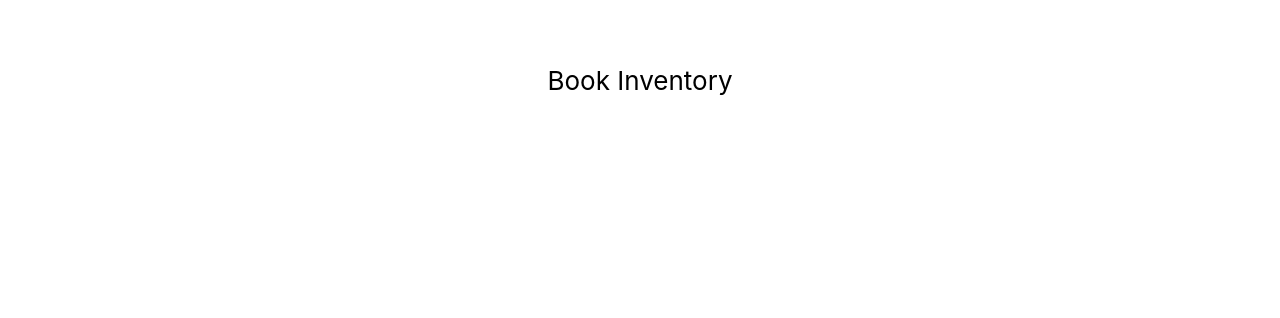
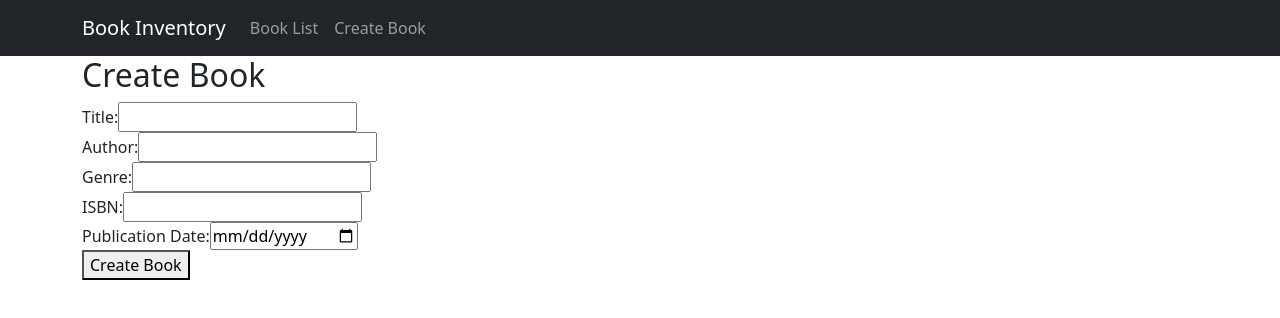
Before and after one commit to serenalicf/book-frontend, a React (Create React App) app: page /books/create in a window 1280 px wide. Before the commit this address had no page. Shown: the top 318 px of the page. Built offline with nearby package versions, Linux system fonts and the light colour scheme.

Commit message:
add create book form

```diff
--- a/package.json
+++ b/package.json
@@ -7,7 +7,9 @@
     "@testing-library/react": "^13.4.0",
     "@testing-library/user-event": "^13.5.0",
     "axios": "^1.7.7",
+    "bootstrap": "^5.3.3",
     "react": "^18.3.1",
+    "react-bootstrap": "^2.10.4",
     "react-dom": "^18.3.1",
     "react-router-dom": "^6.26.2",
     "react-scripts": "5.0.1",
--- a/src/App.js
+++ b/src/App.js
@@ -1,22 +1,31 @@
 import './App.css';
 import React from 'react';
-import { BrowserRouter as Router, Routes, Route } from 'react-router-dom';
+import { BrowserRouter as Router, Routes, Route, Link } from 'react-router-dom';
 import BookList from './components/BookList';
+import CreateBookForm from './components/CreateBookForm';
+import { Container, Nav, Navbar } from 'react-bootstrap';
 
 function App() {
   return (
-    <div>
-      <header className="App-header">
-        <p>Book Inventory</p>
-      </header>
     <Router>
-      <Routes>
-        <Route path="/books" element={<BookList />} />
-      </Routes>
+      <div>
+        <Navbar bg="dark" variant="dark">
+          <Container>
+            <Navbar.Brand href="/books">Book Inventory</Navbar.Brand>
+            <Nav className="me-auto">
+              <Nav.Link as={Link} to="/books">Book List</Nav.Link>
+              <Nav.Link as={Link} to="/books/create">Create Book</Nav.Link>
+            </Nav>
+          </Container>
+        </Navbar>
+        <Container>
+          <Routes>
+            <Route path="/books" element={<BookList />} />
+            <Route path="/books/create" element={<CreateBookForm />} />
+          </Routes>
+        </Container>
+      </div>
     </Router>
-
-    </div>
-
   );
 }
 
--- a/src/components/BookList.jsx
+++ b/src/components/BookList.jsx
@@ -1,8 +1,12 @@
 import React, { useState, useEffect, useCallback } from 'react';
 import axios from 'axios';
+import { Form, Button, Table } from 'react-bootstrap';
+import 'bootstrap/dist/css/bootstrap.min.css';
 
 const BookList = () => {
     const [books, setBooks] = useState([]);
+    const [currentPage, setCurrentPage] = useState(1);
+    const [booksPerPage] = useState(5); // Number of books to display per page
     const [filters, setFilters] = useState({
         title: '',
         author: '',
@@ -14,14 +18,13 @@ const BookList = () => {
 
     const fetchBooks = useCallback(async () => {
         try {
-            // Filter out fields with empty values
             const filteredParams = Object.fromEntries(
                 Object.entries(filters).filter(([key, value]) => value !== '')
             );
 
             const response = await axios.get('http://localhost:8083/books', { params: filteredParams });
-            setBooks(response.data);
-            console.log('Response data: ============', response.data);
+            setBooks(response.data.content);
+            console.log('Response data:', response.data);
         } catch (error) {
             console.error('Error fetching books:', error);
         }
@@ -34,7 +37,15 @@ const BookList = () => {
 
         fetchData();
 
-    }, [fetchBooks]); // Include fetchBooks in the dependency array
+    }, [fetchBooks]);
+
+    const handlePagination = (pageNumber) => {
+        setCurrentPage(pageNumber);
+    };
+
+    const indexOfLastBook = currentPage * booksPerPage;
+    const indexOfFirstBook = indexOfLastBook - booksPerPage;
+    const currentBooks = Array.isArray(books) ? books.slice((currentPage - 1) * booksPerPage, currentPage * booksPerPage) : [];
 
     const handleFilterChange = (e) => {
         const { name, value } = e.target;
@@ -48,10 +59,8 @@ const BookList = () => {
         fetchBooks();
     };
 
-
     const handleExport = async () => {
         try {
-            console.log("======== " + process.env.REACT_APP_URL + '/books/export')
             const response = await axios.get('http://localhost:8083/books/export', { params: filters, responseType: 'blob' });
             const url = window.URL.createObjectURL(new Blob([response.data]));
             const link = document.createElement('a');
@@ -67,22 +76,36 @@ const BookList = () => {
     return (
         <div>
             <div className="search-container">
-                <label htmlFor="title">Title: </label>
-                <input type="text" name="title" value={filters.title} onChange={handleFilterChange} placeholder="Title" label="Title" />
-                <label htmlFor="author">Author: </label>
-                <input type="text" name="author" value={filters.author} onChange={handleFilterChange} placeholder="Author" />
-                <label htmlFor="genre">Genre: </label>
-                <input type="text" name="genre" value={filters.genre} onChange={handleFilterChange} placeholder="Genre" />
-                <label htmlFor="isbn">ISBN: </label>
-                <input type="text" name="isbn" value={filters.isbn} onChange={handleFilterChange} placeholder="ISBN" />
-                <label htmlFor="fromPublicationDate">From Publication Date: </label>
-                <input type="date" name="fromPublicationDate" value={filters.fromPublicationDate} onChange={handleFilterChange} placeholder="From Publication Date" />
-                <label htmlFor="toPublicationDate">To Publication Date: </label>
-                <input type="date" name="toPublicationDate" value={filters.toPublicationDate} onChange={handleFilterChange} placeholder="To Publication Date" />
-                <button onClick={handleExport}>Export Books as CSV</button>
+                <Form>
+                    <Form.Group controlId="title">
+                        <Form.Label>Title:</Form.Label>
+                        <Form.Control type="text" name="title" value={filters.title} onChange={handleFilterChange} placeholder="Title" />
+                    </Form.Group>
+                    <Form.Group controlId="author">
+                        <Form.Label>Author:</Form.Label>
+                        <Form.Control type="text" name="author" value={filters.author} onChange={handleFilterChange} placeholder="Author" />
+                    </Form.Group>
+                    <Form.Group controlId="genre">
+                        <Form.Label>Genre:</Form.Label>
+                        <Form.Control type="text" name="genre" value={filters.genre} onChange={handleFilterChange} placeholder="Genre" />
+                    </Form.Group>
+                    <Form.Group controlId="isbn">
+                        <Form.Label>ISBN:</Form.Label>
+                        <Form.Control type="text" name="isbn" value={filters.isbn} onChange={handleFilterChange} placeholder="ISBN" />
+                    </Form.Group>
+                    <Form.Group controlId="fromPublicationDate">
+                        <Form.Label>From Publication Date:</Form.Label>
+                        <Form.Control type="date" name="fromPublicationDate" value={filters.fromPublicationDate} onChange={handleFilterChange} placeholder="From Publication Date" />
+                    </Form.Group>
+                    <Form.Group controlId="toPublicationDate">
+                        <Form.Label>To Publication Date:</Form.Label>
+                        <Form.Control type="date" name="toPublicationDate" value={filters.toPublicationDate} onChange={handleFilterChange} placeholder="To Publication Date" />
+                    </Form.Group>
+                </Form>
+                <Button onClick={handleExport}>Export Books as CSV</Button>
             </div>
 
-            <table className="book-table">
+            <Table striped bordered hover>
                 <thead>
                     <tr>
                         <th>Title</th>
@@ -93,8 +116,8 @@ const BookList = () => {
                     </tr>
                 </thead>
                 <tbody>
-                    {books.map(book => (
-                        <tr key={book.id}>
+                    {currentBooks.map(book => (
+                        <tr key={book.entryId}>
                             <td>{book.title}</td>
                             <td>{book.author}</td>
                             <td>{book.genre}</td>
@@ -103,7 +126,20 @@ const BookList = () => {
                         </tr>
                     ))}
                 </tbody>
-            </table>
+            </Table>
+
+            {/* Pagination controls */}
+            <div>
+                {books.length > booksPerPage && (
+                    <div>
+                        {Array.from({ length: Math.ceil(books.length / booksPerPage) }, (_, index) => (
+                            <Button key={index} onClick={() => handlePagination(index + 1)}>
+                                {index + 1}
+                            </Button>
+                        ))}
+                    </div>
+                )}
+            </div>
         </div>
     );
 };
--- /dev/null
+++ b/src/components/CreateBookForm.jsx
@@ -0,0 +1,112 @@
+import React, { useState } from 'react';
+import axios from 'axios';
+
+const CreateBookForm = () => {
+    const [title, setTitle] = useState('');
+    const [author, setAuthor] = useState('');
+    const [genre, setGenre] = useState('');
+    const [isbn, setIsbn] = useState('');
+    const [publicationDate, setPublicationDate] = useState('');
+    const [message, setMessage] = useState('');
+
+    const handleSubmit = async (event) => {
+        event.preventDefault();
+
+        try {
+            const response = await axios.post('http://localhost:8083/books', {
+                title,
+                author,
+                genre,
+                isbn,
+                publicationDate
+            }, {
+                headers: {
+                    'Content-Type': 'application/json'
+                }
+            });
+
+            if (response.status === 200) {
+                setMessage('Book created successfully!');
+                setTitle('');
+                setAuthor('');
+                setGenre('');
+                setIsbn('');
+                setPublicationDate('');
+            }
+        } catch (error) {
+            if (error.response) {
+                // Server responded with a status other than 200 range
+                setMessage(`Error: ${error.response.data}`);
+            } else if (error.request) {
+                // Request was made but no response was received
+                setMessage('Error: No response received from the server.');
+            } else {
+                // Something happened in setting up the request that triggered an error
+                setMessage(`Error: ${error.message}`);
+            }
+            console.error('There was an error creating the book!', error);
+        }
+    };
+
+    return (
+        <div className="form-container">
+            <h2>Create Book</h2>
+            <form onSubmit={handleSubmit}>
+                <div>
+                    <label htmlFor="title">Title:</label>
+                    <input
+                        type="text"
+                        id="title"
+                        value={title}
+                        onChange={(e) => setTitle(e.target.value)}
+                        required
+                    />
+                </div>
+                <div>
+                    <label htmlFor="author">Author:</label>
+                    <input
+                        type="text"
+                        id="author"
+                        value={author}
+                        onChange={(e) => setAuthor(e.target.value)}
+                        required
+                    />
+                </div>
+                <div>
+                    <label htmlFor="genre">Genre:</label>
+                    <input
+                        type="text"
+                        id="genre"
+                        value={genre}
+                        onChange={(e) => setGenre(e.target.value)}
+                        required
+                    />
+                </div>
+                <div>
+                    <label htmlFor="isbn">ISBN:</label>
+                    <input
+                        type="text"
+                        id="isbn"
+                        value={isbn}
+                        onChange={(e) => setIsbn(e.target.value)}
+                        required
+                    />
+                </div>
+                <div>
+                    <label htmlFor="publicationDate">Publication Date:</label>
+                    <input
+                        type="date"
+                        id="publicationDate"
+                        value={publicationDate}
+                        onChange={(e) => setPublicationDate(e.target.value)}
+                        required
+                    />
+                </div>
+                <button type="submit">Create Book</button>
+            </form>
+            {message && <p>{message}</p>}
+        </div>
+    );
+};
+
+export default CreateBookForm;
```
Also changed, not shown: 2 other files (tests, documents, lock files or other folders).
